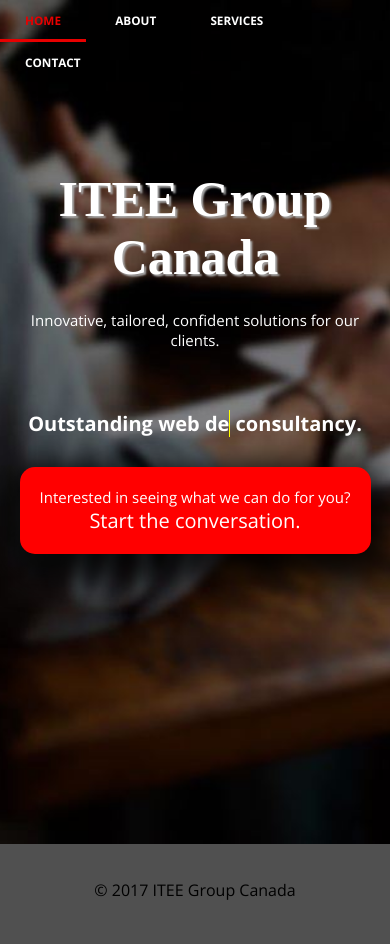
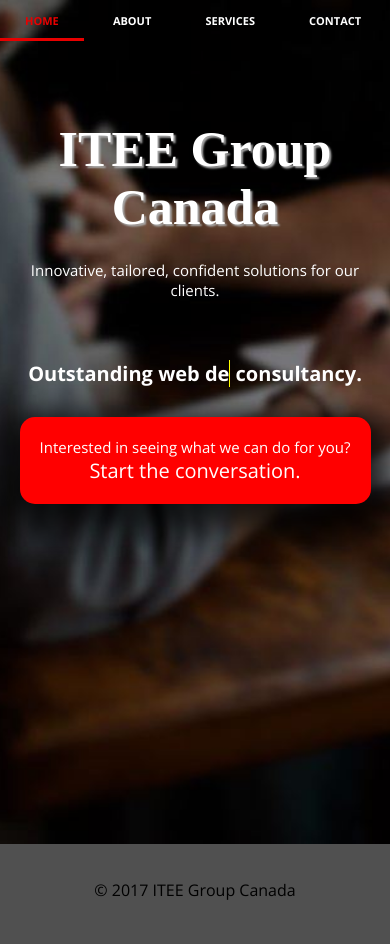
Before and after one commit to IbrahimIrfan/itee, a PHP site: page /index.html in a window 390 px wide. Run offline with PHP 8.4, Linux system fonts and the light colour scheme; some libraries are stand-ins or nearby versions; some web fonts are replaced.

Commit message:
mobile css changes

```diff
--- a/css/main-1.1.css
+++ b/css/main-1.1.css
@@ -216,7 +216,12 @@ a{
   .main, .main2{
     margin-left: 5%;
     margin-right: 5%;
+  }
+  .main{
     top: 170px;
+  }
+  .main2{
+    top:120px;
   }
   .heading{
     font-size: 50px;
--- a/css/menu.css
+++ b/css/menu.css
@@ -99,6 +99,6 @@
 }
 @media screen and (max-width: 495px) {
   #cssmenu ul li a{
-    font-size: 11.75px !important;
+    font-size: 11px !important;
   }
 }
```
